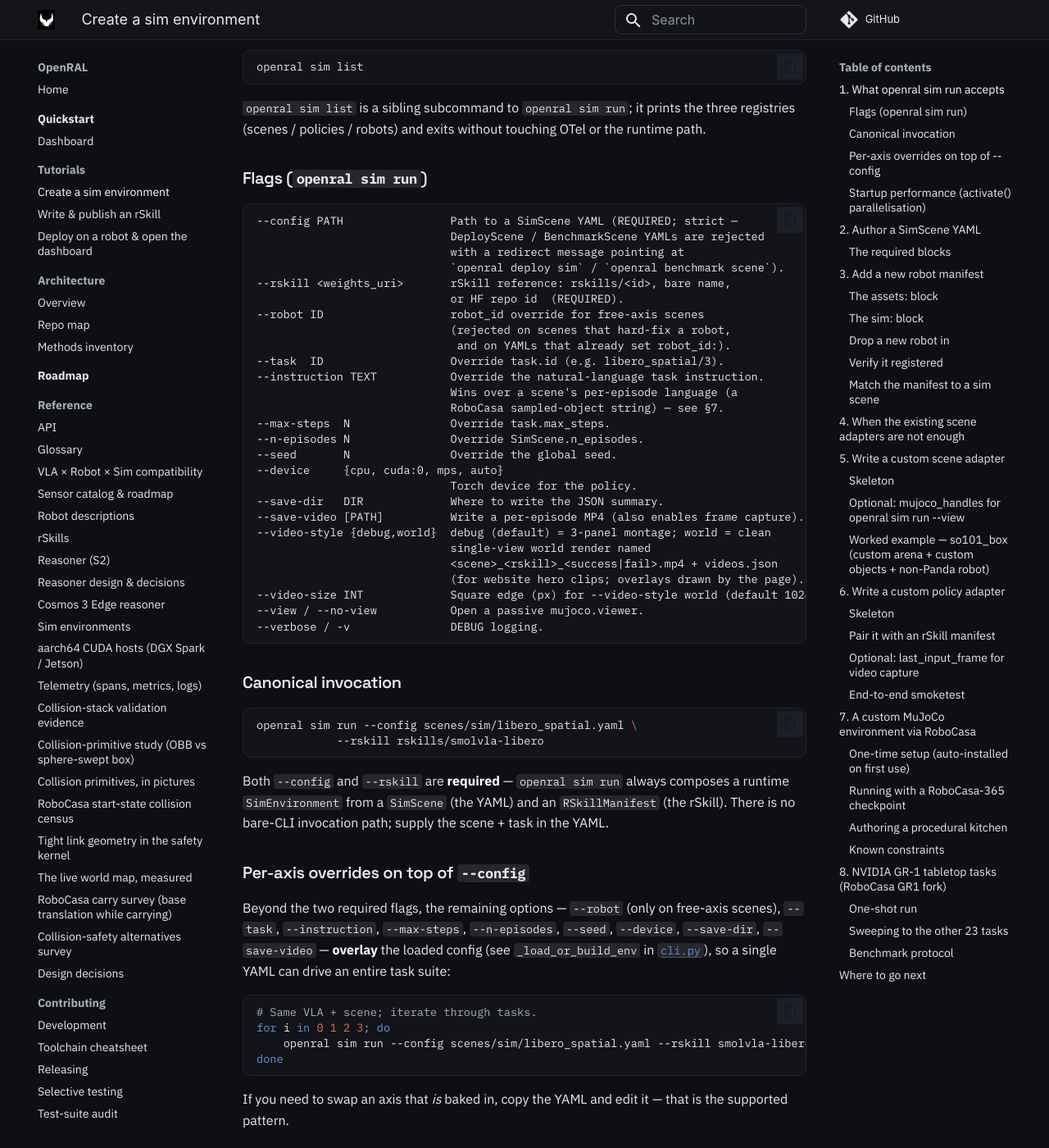
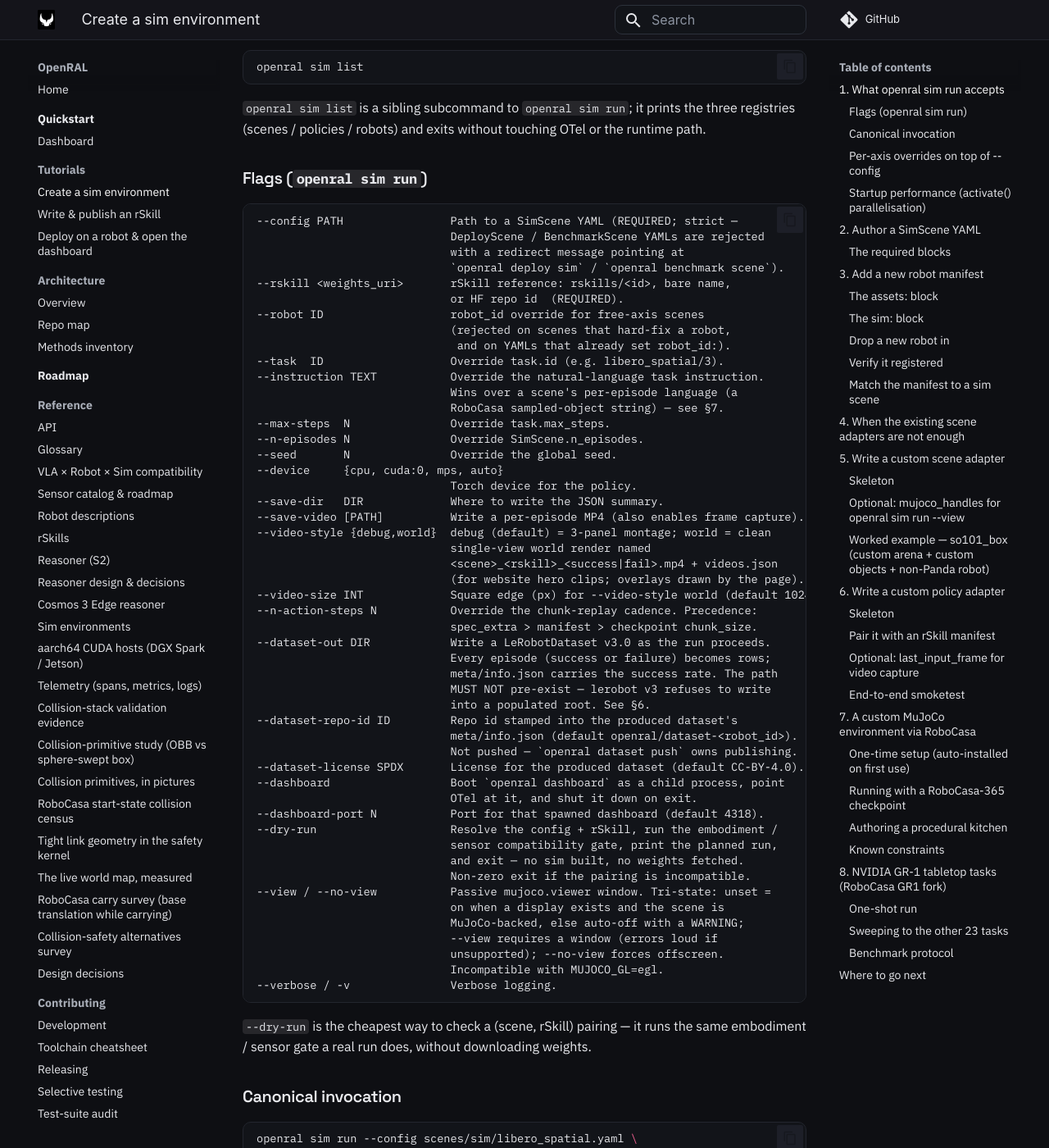
Before and after one commit to OpenRAL/openral, an MkDocs documentation site: the page built from docs/tutorials/sim/create-a-sim-environment.md, in a window 1280 px wide and 1400 px high, scrolled down 1423 px. Shown: the whole window at 82% size. Built offline with MkDocs 1.6.1 and Material for MkDocs 9.7.7, drawn with Linux system fonts in a browser that asks for light colours; comment, search, counter and statistics services are not loaded.

Commit message:
docs(sim): document the seven `sim run` flags the tutorial omitted
The flag block stopped at `--verbose` and never mentioned
`--n-action-steps`, the three `--dataset-*` flags, `--dashboard`,
`--dashboard-port` or `--dry-run`, so the page's "flag surface" section
covered roughly two thirds of it. `--dry-run` mattered most: it is the
cheapest way to check a (scene, rSkill) pairing, running the real
embodiment/sensor gate without downloading weights, and nothing in the
docs said so.

`--view/--no-view` was described as "Open a passive mujoco.viewer",
which hides that it is tri-state and auto-disables without a display —
the behaviour a headless reader needs to know. Its help text is now
reproduced accurately, along with `--verbose`.

The per-axis override list also gains `--n-action-steps`, which
`_load_or_build_env` overlays like the rest.

Every entry is transcribed from the Typer definitions in
python/sim/src/openral_sim/cli.py.

Signed-off-by: Adrian <adrianllopart@gmail.com>
Co-Authored-By: Claude Opus 5 <noreply@anthropic.com>
Claude-Session: https://claude.ai/code/session_01JEvL6sJTtrPB1RHFxkRfPN

````diff
--- a/docs/tutorials/sim/create-a-sim-environment.md
+++ b/docs/tutorials/sim/create-a-sim-environment.md
@@ -93,9 +93,35 @@ runtime path.
                              <scene>_<rskill>_<success|fail>.mp4 + videos.json
                              (for website hero clips; overlays drawn by the page).
 --video-size INT             Square edge (px) for --video-style world (default 1024).
---view / --no-view           Open a passive mujoco.viewer.
---verbose / -v               DEBUG logging.
+--n-action-steps N           Override the chunk-replay cadence. Precedence:
+                             spec_extra > manifest > checkpoint chunk_size.
+--dataset-out DIR            Write a LeRobotDataset v3.0 as the run proceeds.
+                             Every episode (success or failure) becomes rows;
+                             meta/info.json carries the success rate. The path
+                             MUST NOT pre-exist — lerobot v3 refuses to write
+                             into a populated root. See §6.
+--dataset-repo-id ID         Repo id stamped into the produced dataset's
+                             meta/info.json (default openral/dataset-<robot_id>).
+                             Not pushed — `openral dataset push` owns publishing.
+--dataset-license SPDX       License for the produced dataset (default CC-BY-4.0).
+--dashboard                  Boot `openral dashboard` as a child process, point
+                             OTel at it, and shut it down on exit.
+--dashboard-port N           Port for that spawned dashboard (default 4318).
+--dry-run                    Resolve the config + rSkill, run the embodiment /
+                             sensor compatibility gate, print the planned run,
+                             and exit — no sim built, no weights fetched.
+                             Non-zero exit if the pairing is incompatible.
+--view / --no-view           Passive mujoco.viewer window. Tri-state: unset =
+                             on when a display exists and the scene is
+                             MuJoCo-backed, else auto-off with a WARNING;
+                             --view requires a window (errors loud if
+                             unsupported); --no-view forces offscreen.
+                             Incompatible with MUJOCO_GL=egl.
+--verbose / -v               Verbose logging.
 ```
+
+`--dry-run` is the cheapest way to check a (scene, rSkill) pairing — it runs the
+same embodiment / sensor gate a real run does, without downloading weights.
 
 ### Canonical invocation
 
@@ -113,8 +139,8 @@ path; supply the scene + task in the YAML.
 
 Beyond the two required flags, the remaining options — `--robot` (only
 on free-axis scenes), `--task`, `--instruction`, `--max-steps`,
-`--n-episodes`, `--seed`, `--device`, `--save-dir`, `--save-video` —
-**overlay** the loaded config (see `_load_or_build_env` in
+`--n-episodes`, `--n-action-steps`, `--seed`, `--device`, `--save-dir`,
+`--save-video` — **overlay** the loaded config (see `_load_or_build_env` in
 [`cli.py`](https://github.com/OpenRAL/openral/blob/master/python/sim/src/openral_sim/cli.py)),
 so a single YAML can drive an entire task suite:
 
````
